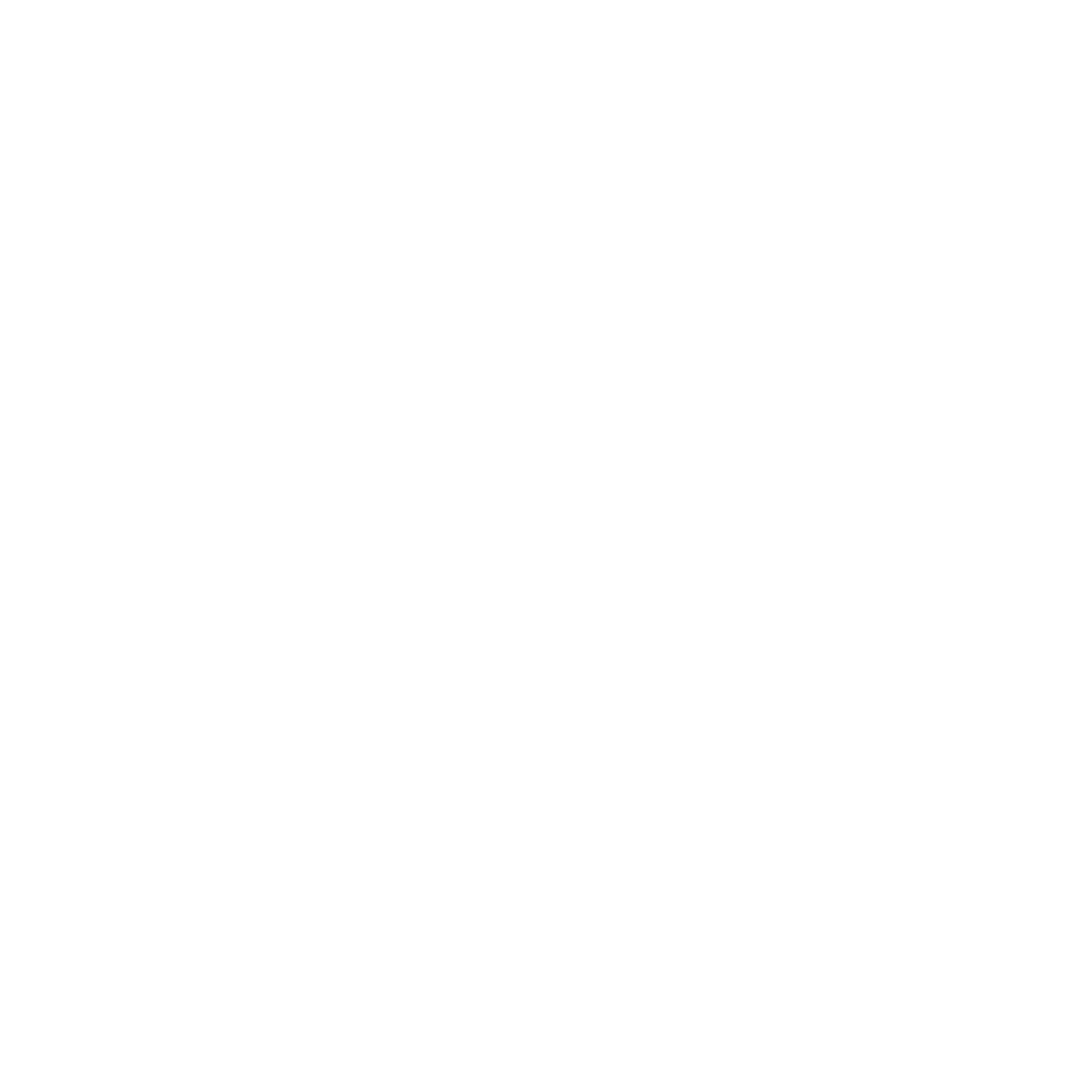
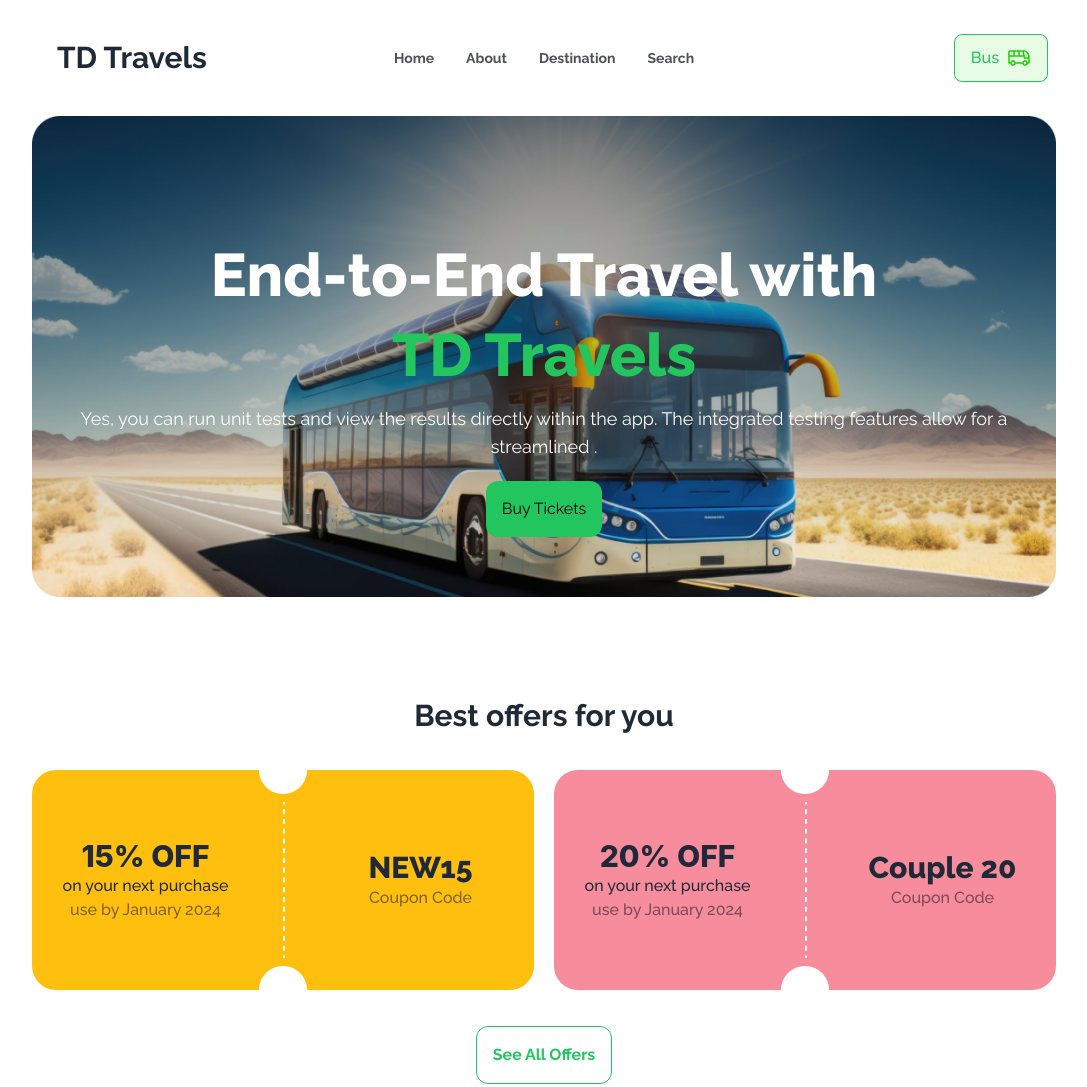
Before and after one commit to TASHDIK-29/e-Ticketing, a plain HTML site: page index.html in a window 1280 px wide. Shown: the whole page, without its empty margins (96-1183 px from the left). Before the commit the page ends 800 px from the top, so only its background shows below. Drawn offline with nearby package versions, Linux system fonts and the light colour scheme.

Commit message:
Header and Coupon section completed

```diff
--- a/index.html
+++ b/index.html
@@ -1,16 +1,108 @@
 <!DOCTYPE html>
-<html lang="en">
+<html lang="en" data-theme="light">
+
 <head>
     <meta charset="UTF-8">
     <meta name="viewport" content="width=device-width, initial-scale=1.0">
     <title>Assignment-5</title>
+    <link href="https://cdn.jsdelivr.net/npm/daisyui@4.7.2/dist/full.min.css" rel="stylesheet" type="text/css" />
+    <script src="https://cdn.tailwindcss.com"></script>
+    <link rel="stylesheet" href="/styles/style.css">
 </head>
+
 <body>
     <header>
-
+        <!-- nav -->
+        <div class="navbar bg-base-100 w-4/5 mx-auto my-6">
+            <div class="navbar-start">
+                <div class="dropdown">
+                    <div tabindex="0" role="button" class="btn btn-ghost lg:hidden">
+                        <svg xmlns="http://www.w3.org/2000/svg" class="h-5 w-5" fill="none" viewBox="0 0 24 24"
+                            stroke="currentColor">
+                            <path stroke-linecap="round" stroke-linejoin="round" stroke-width="2"
+                                d="M4 6h16M4 12h8m-8 6h16" />
+                        </svg>
+                    </div>
+                    <ul tabindex="0"
+                        class="menu menu-sm dropdown-content mt-3 z-[1] p-2 shadow bg-base-100 rounded-box w-52 ">
+                        <li class="font-bold text-[#030712B3]"><a>Home</a></li>
+                        <li class="font-bold text-[#030712B3]"><a>About</a></li>
+                        <li class="font-bold text-[#030712B3]"><a>Destination</a></li>
+                        <li class="font-bold text-[#030712B3]"><a>Search</a></li>
+                    </ul>
+                </div>
+                <a class="btn btn-ghost text-3xl font-bold">TD Travels</a>
+            </div>
+            <div class="navbar-center hidden lg:flex">
+                <ul class="menu menu-horizontal px-1">
+                    <!-- <li><a>Item 1</a></li>
+                    <li>
+                        <details>
+                            <summary>Parent</summary>
+                            <ul class="p-2">
+                                <li><a>Submenu 1</a></li>
+                                <li><a>Submenu 2</a></li>
+                            </ul>
+                        </details>
+                    </li>
+                    <li><a>Item 3</a></li> -->
+                    <li class="font-bold text-[#030712B3]"><a>Home</a></li>
+                    <li class="font-bold text-[#030712B3]"><a>About</a></li>
+                    <li class="font-bold text-[#030712B3]"><a>Destination</a></li>
+                    <li class="font-bold text-[#030712B3]"><a>Search</a></li>
+                </ul>
+            </div>
+            <div class="navbar-end">
+                <a class="btn border border-green-500 bg-[#1DD1001A] text-green-500 text-base font-medium">Bus <img
+                        src="./images/bus-icon.png" alt=""></a>
+            </div>
+        </div>
+        <!-- Banner -->
+        <div
+            class="w-4/5 mx-auto min-h-[550px] text-center bg-[url('./images/banner.png')] bg-contain bg-no-repeat flex flex-col justify-center items-center space-y-5">
+            <!-- <img src="./images/banner.png" alt=""> -->
+            <h1 class="text-6xl font-extrabold text-white">End-to-End Travel with</h1>
+            <h2 class="text-6xl font-extrabold text-green-500">TD Travels</h2>
+            <p class="text-lg font-normal text-white">Yes, you can run unit tests and view the results directly within
+                the app. The integrated testing features allow for a streamlined .</p>
+            <button class="bg-green-500 text-black p-4 rounded-xl">Buy Tickets</button>
+        </div>
     </header>
     <main>
-
+        <!-- Coupon Section -->
+        <section class="w-4/5 mx-auto text-center my-8 space-y-9">
+            <h1 class="text-3xl font-bold">Best offers for you</h1>
+            <div class="flex gap-5">
+                <!-- 15% -->
+                <div class="flex justify-between bg-[#FFBF0F] rounded-3xl flex-1">
+                    <div class="flex flex-col justify-center items-center flex-1">
+                        <h1 class="text-3xl font-extrabold inter">15% OFF</h1>
+                        <h3 class="font-medium">on your next purchase</h3>
+                        <p class="text-[#03071280] font-medium">use by January 2024</p>
+                    </div>
+                    <img src="./images/cupon-devider.png" alt="">
+                    <div class="flex flex-col justify-center items-center flex-1">
+                        <h2 class="text-3xl font-extrabold">NEW15</h2>
+                        <p class="text-[#03071280] font-medium">Coupon Code</p>
+                    </div>
+                </div>
+                <!-- 20% -->
+                <div class="flex justify-between bg-[#F78C9C] rounded-3xl flex-1">
+                    <div class="flex flex-col justify-center items-center flex-1">
+                        <h1 class="text-3xl font-extrabold inter">20% OFF</h1>
+                        <h3 class="font-medium">on your next purchase</h3>
+                        <p class="text-[#03071280] font-medium">use by January 2024</p>
+                    </div>
+                    <img src="./images/cupon-devider.png" alt="">
+                    <div class="flex flex-col justify-center items-center flex-1">
+                        <h2 class="text-3xl font-extrabold">Couple 20</h2>
+                        <p class="text-[#03071280] font-medium">Coupon Code</p>
+                    </div>
+                </div>
+            </div>
+            <button class="border border-green-500 rounded-xl text-green-500 font-bold p-4">See All Offers</button>
+        </section>
     </main>
 </body>
+
 </html>
--- /dev/null
+++ b/styles/style.css
@@ -0,0 +1,11 @@
+@import url('https://fonts.googleapis.com/css2?family=Raleway:ital,wght@0,100..900;1,100..900&display=swap');
+
+*{
+    font-family: "Raleway", sans-serif;
+}
+
+@import url('https://fonts.googleapis.com/css2?family=Inter:wght@100..900&display=swap');
+
+.inter {
+    font-family: "Inter", sans-serif;
+  }
```
Also changed, not shown: tailwind.config.js (added, +8 -0 lines).
